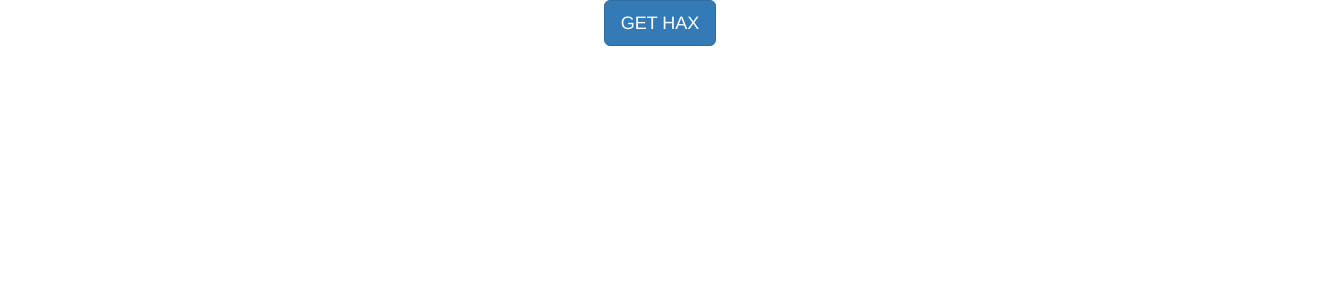
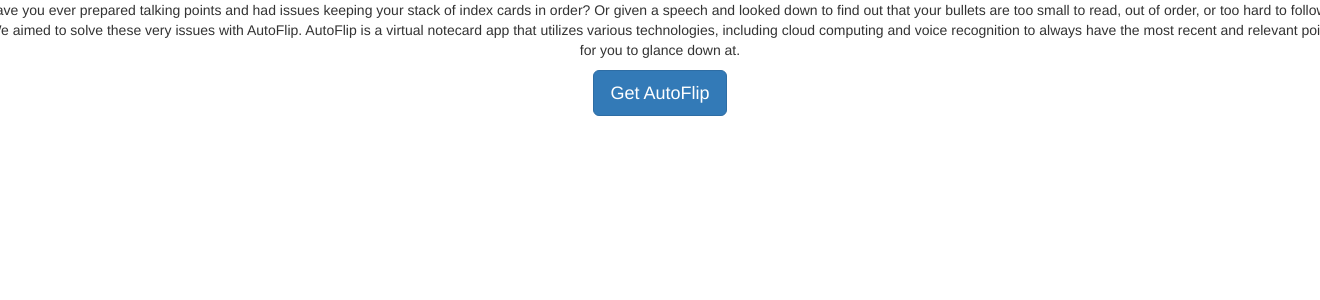
Before and after one commit to SteveVitali/AutoFlip-site, a Rails app: page / in a window 1320 px wide; the page is wider, and only the part inside the window is pictured. Shown: the top 300 px of that part. Run offline with Rails 7, Linux system fonts and the light colour scheme; style sheets or scripts are compiled from the project's sources; some libraries are stand-ins or nearby versions.

Commit message:
Initial Commit

```diff
--- a/app/controllers/application_controller.rb
+++ b/app/controllers/application_controller.rb
@@ -4,9 +4,7 @@
   protect_from_forgery
 
   def index
+
   end
 
-  def hax
-	@doc = Nokogiri::HTML(open("http://www.radio1045.com/pages/contests/youngthegiant/index.php"))
-  end
 end
--- a/app/views/application/hax.html.erb
+++ /dev/null
@@ -1,2 +0,0 @@
-
-<%= @doc %>
--- a/app/views/application/index.html.erb
+++ b/app/views/application/index.html.erb
@@ -1,7 +1,10 @@
 <div class="row">
   <div class="span6" style="text-align:center">
-    <a href="<%= hax_path %>">
-      <button type="button" class="btn btn-primary btn-lg">GET HAX</button>
+    <p>
+    	Have you ever prepared talking points and had issues keeping your stack of index cards in order? Or given a speech and looked down to find out that your bullets are too small to read, out of order, or too hard to follow? We aimed to solve these very issues with AutoFlip. AutoFlip is a virtual notecard app that utilizes various technologies, including cloud computing and voice recognition to always have the most recent and relevant point for you to glance down at.
+    </p>
+    <a href="http://www.shailshetye.x10.mx/AutoFlipFinal.apk">
+      <button type="button" class="btn btn-primary btn-lg">Get AutoFlip</button>
     </a>
   </div>
 </div>
--- a/app/views/layouts/application.html.erb
+++ b/app/views/layouts/application.html.erb
@@ -1,7 +1,7 @@
 <!DOCTYPE html>
 <html>
 <head>
-  <title>YoungTheGiantHax</title>
+  <title>AutoFlip for Android</title>
   <%= stylesheet_link_tag    "application", :media => "all" %>
   <%= javascript_include_tag "application" %>
   <%= csrf_meta_tags %>
--- a/config/routes.rb
+++ b/config/routes.rb
@@ -2,7 +2,7 @@
 
   root :to => 'application#index'
 
-  match '/hax', to: 'application#hax'
+  match '/hax', to: 'application#index'
   # The priority is based upon order of creation:
   # first created -> highest priority.
 
```
